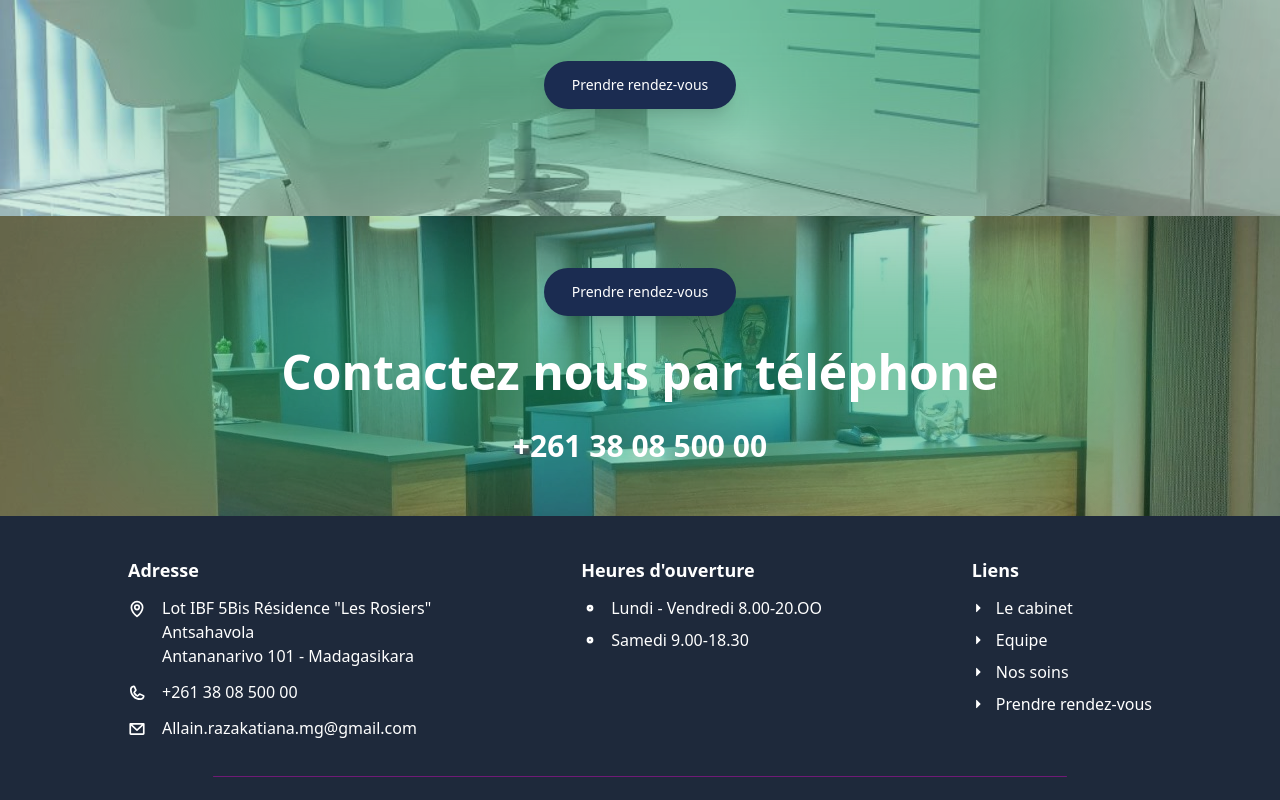
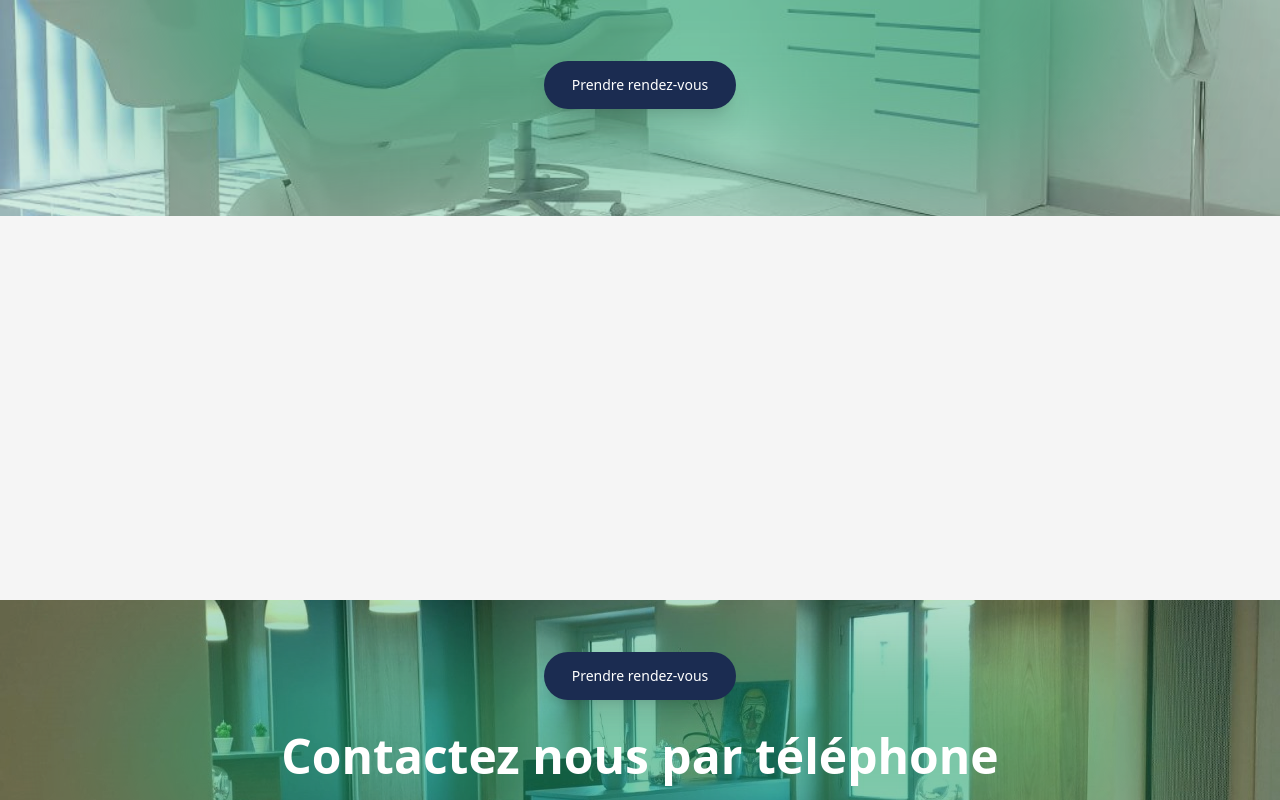
Before and after one commit to Njaka91/Cidro, a React (Vite) app: page / in a window 1280 px wide. Shown: the part 389-1189 px from the top of the page. Built offline with nearby package versions, Linux system fonts and the light colour scheme.

Commit message:
creation fichier page home

```diff
--- a/src/App.jsx
+++ b/src/App.jsx
@@ -3,6 +3,7 @@ import Root from "./components/Root"
 import { RouterProvider } from "react-router-dom"
 import './assets/css/body.css';
 import Office from "./pages/Ofiice"
+import Home from "./pages/Home"
 
 const App = () => {
   const router = createBrowserRouter ([
@@ -10,6 +11,10 @@ const App = () => {
       path: "/",
       element: <Root/>,
       children: [
+        {
+          path:"/",
+          element: <Home/>
+        },
         {
           path:"/lecabinet",
           element: <Office/>
--- /dev/null
+++ b/src/components/PresidentSection.jsx
@@ -0,0 +1,9 @@
+const PresidentSection = () => {
+  return (
+    <div className="h-96">
+
+    </div>
+  )
+}
+
+export default PresidentSection
--- /dev/null
+++ b/src/pages/Home.jsx
@@ -0,0 +1,9 @@
+const Home = () => {
+  return (
+    <div className="h-96">
+
+    </div>
+  )
+}
+
+export default Home
```
